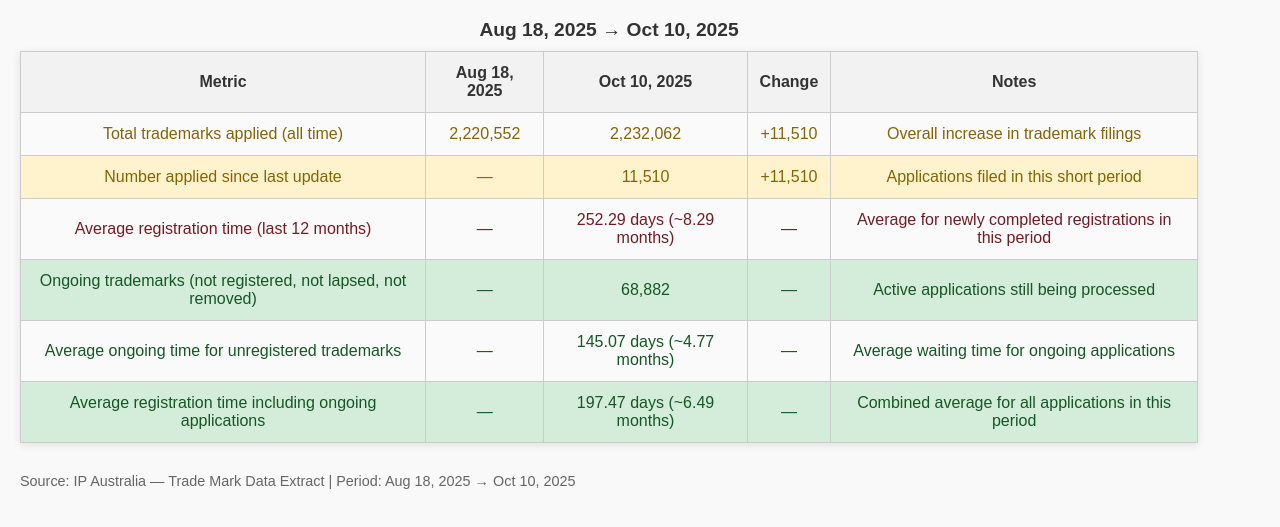
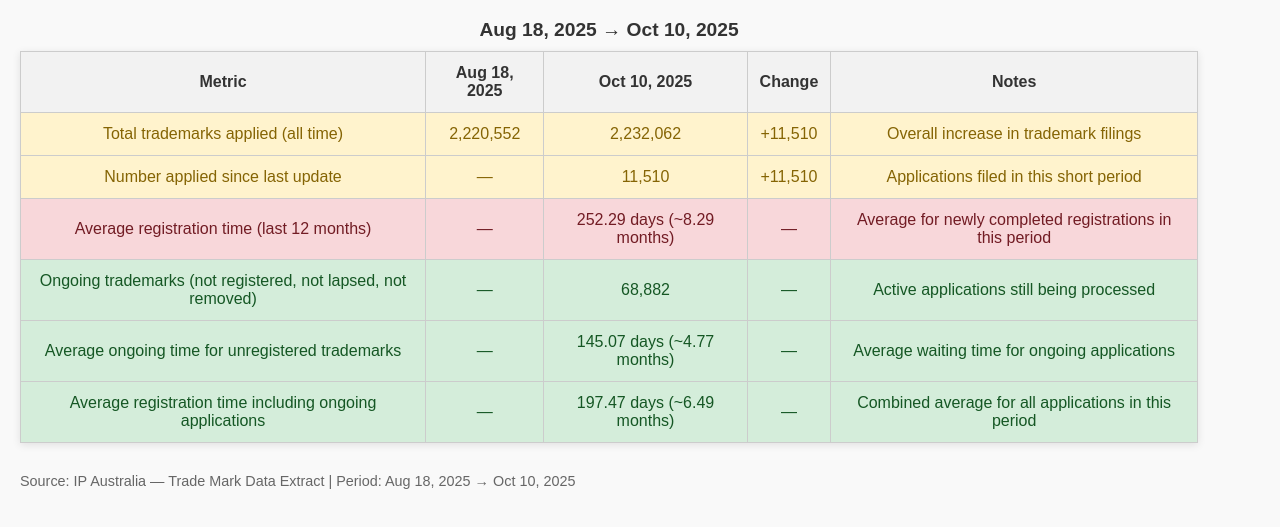
Before and after one commit to Eagle68pro/Trademark_Data, a plain HTML site: page index.html in a window 1280 px wide. Shown: the part 61-588 px from the top of the page. Drawn offline with Linux system fonts and the light colour scheme.

Commit message:
Update index.html

```diff
--- a/index.html
+++ b/index.html
@@ -40,10 +40,10 @@
         color: #666;
     }
 
-    /* === Colour indicators === */
-    .better  { background-color: #d4edda; color: #155724; } /* green */
-    .worse   { background-color: #f8d7da; color: #721c24; } /* red */
-    .neutral { background-color: #fff3cd; color: #856404; } /* yellow/grey */
+    /* === Colour indicators for rows === */
+    tr.better td  { background-color: #d4edda !important; color: #155724; } /* green */
+    tr.worse td   { background-color: #f8d7da !important; color: #721c24; } /* red */
+    tr.neutral td { background-color: #fff3cd !important; color: #856404; } /* yellow */
 </style>
 </head>
 <body>
```
